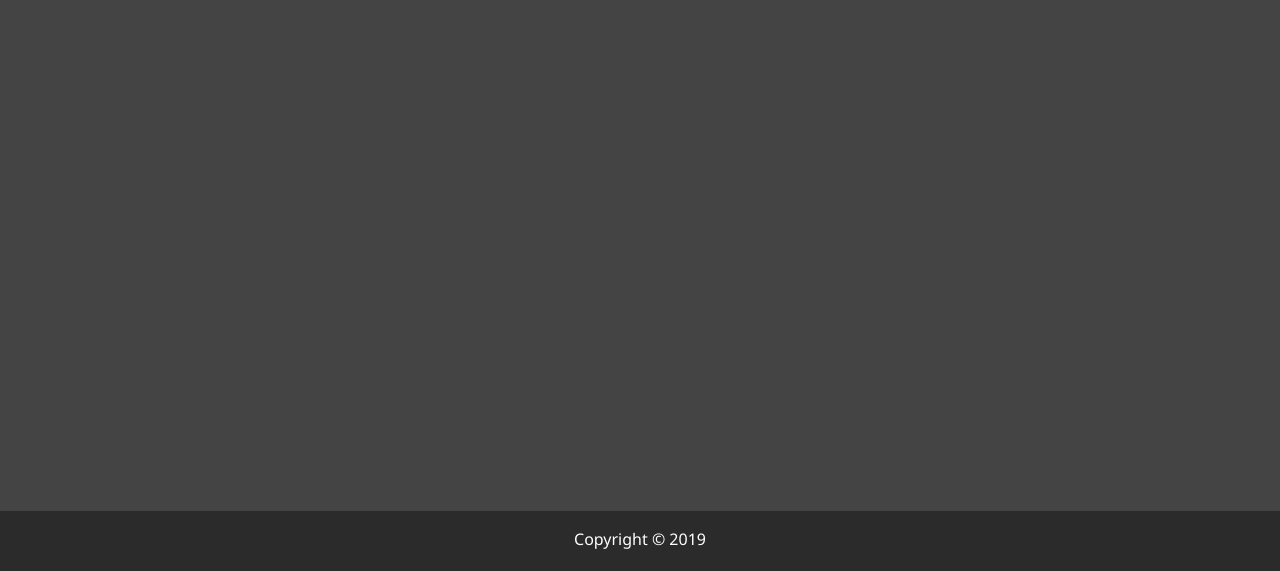
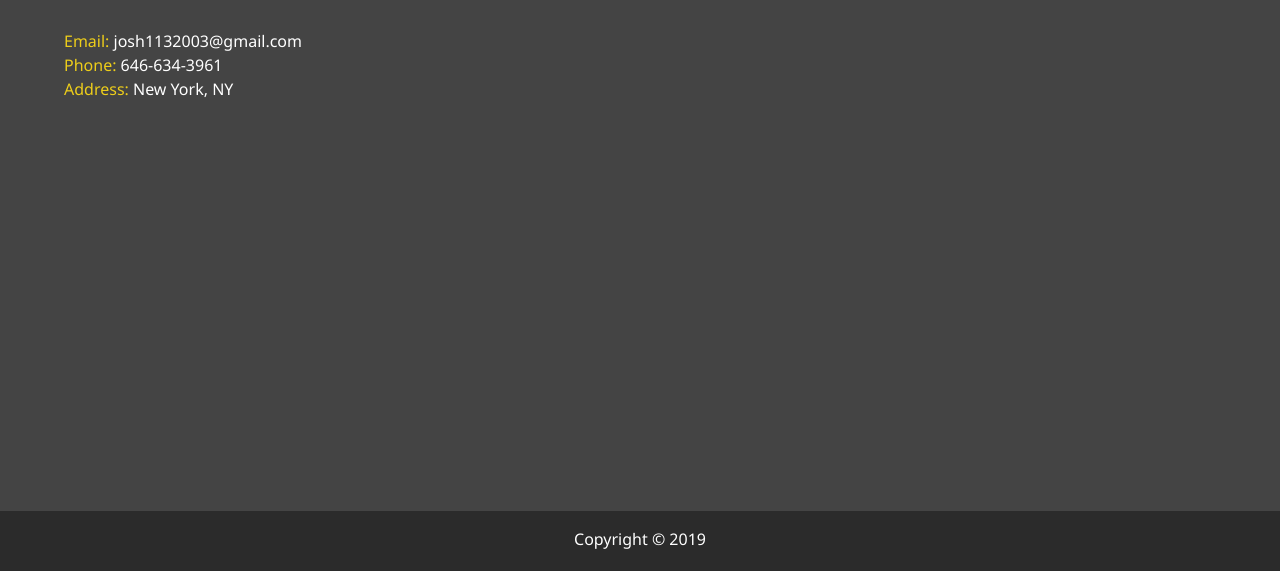
Before and after one commit to jwynns/portfolio_site, a website: page dist/contact.html in a window 1280 px wide. Shown: the part 229-800 px from the top of the page. Drawn offline with Linux system fonts and the light colour scheme.

Commit message:
Contact skeleton

```diff
--- a/dist/contact.html
+++ b/dist/contact.html
@@ -43,7 +43,13 @@
 		<main id="contact">
 			<h1 class="lg-heading">Contact <span class="text-secondary">Me</span></h1>
 			<h2 class="sm-heading">This is how yu can reach me...</h2>
-			<div class="boxes"></div>
+			<div class="boxes">
+				<div>
+					<span class="text-secondary">Email: </span> josh1132003@gmail.com
+				</div>
+				<div><span class="text-secondary">Phone: </span> 646-634-3961</div>
+				<div><span class="text-secondary">Address: </span> New York, NY</div>
+			</div>
 		</main>
 
 		<footer id="main-footer">Copyright &copy; 2019</footer>
```
